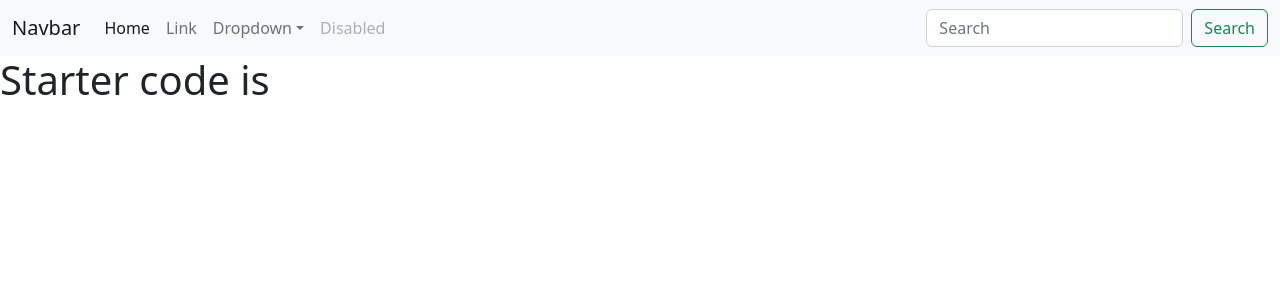
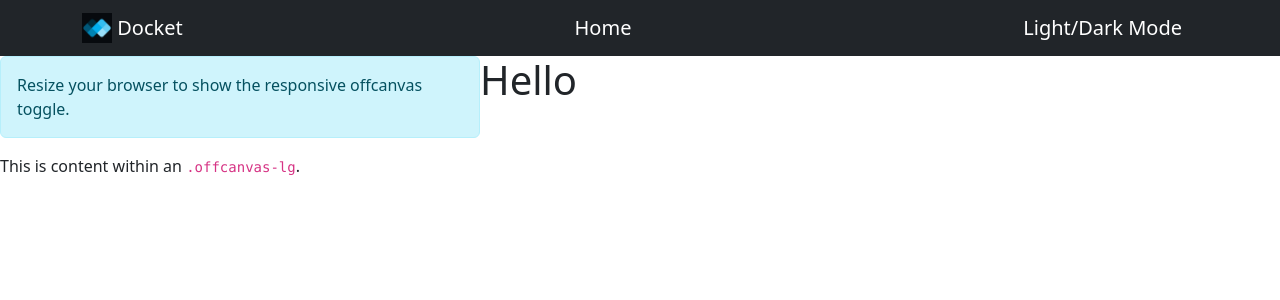
Before and after one commit to bouzianeseffah/front-end-project, a React (Create React App) app in the folder todo-list-project/: page / in a window 1280 px wide. Shown: the top 300 px of the page. Built offline with nearby package versions, Linux system fonts and the light colour scheme.

Commit message:
Added Sidebar and main content sections

```diff
--- /dev/null
+++ b/todo-list-project/public/index.css
@@ -0,0 +1,5 @@
+
+/* Body */
+.content-container {
+ display: flex;
+}
--- a/todo-list-project/public/index.html
+++ b/todo-list-project/public/index.html
@@ -9,6 +9,7 @@
       name="description"
       content="Web site created using create-react-app"
     />
+
     <link rel="apple-touch-icon" href="%PUBLIC_URL%/logo192.png" />
     <!--
       manifest.json provides metadata used when your web app is installed on a
@@ -24,7 +25,11 @@
       work correctly both with client-side routing and a non-root public URL.
       Learn how to configure a non-root public URL by running `npm run build`.
     -->
-    <title>React App</title>
+    <!-- CSS styles -->
+    <link rel="stylesheet" href="./index.css">
+    <title>Docket</title>
+    <!-- Favicon -->
+    <link rel="icon" type="image/x-icon" href="./images copy/Docket.png">
   </head>
   <body>
     <noscript>You need to enable JavaScript to run this app.</noscript>
--- a/todo-list-project/src/App.js
+++ b/todo-list-project/src/App.js
@@ -3,14 +3,20 @@ import React from "react";
 import 'bootstrap/dist/css/bootstrap.min.css';
 
 // COMPONENTS
-import Navbar from "./components/Navbar";
+import Nav from "./components/Navbar";
+import Sidebar from "./components/Sidebar";
+import Lists from "./components/Lists";
 
 function App() {
 
   return (
     <div className="App">
-      <Navbar />
-      <h1>Starter code is </h1>
+      <Nav />
+      <div className="content-container">
+        <Sidebar />
+        <Lists />
+      </div>
+
     </div>
   );
 }
--- /dev/null
+++ b/todo-list-project/src/components/Lists.js
@@ -0,0 +1,9 @@
+import React from "react";
+
+export default function Lists() {
+ return (
+  <div>
+   <h1>Hello</h1>
+  </div>
+ )
+}
--- a/todo-list-project/src/components/Navbar.js
+++ b/todo-list-project/src/components/Navbar.js
@@ -1,44 +1,33 @@
-import React from "react"
+import React from "react";
+import Container from 'react-bootstrap/Container';
+import Navbar from 'react-bootstrap/Navbar';
+import logo from '../images/Docket.png'
 
-export default function Navbar() {
- return (
-  <div>
-   <nav class="navbar navbar-expand-lg bg-light">
-  <div class="container-fluid">
-    <a class="navbar-brand" href="#">Navbar</a>
-    <button class="navbar-toggler" type="button" data-bs-toggle="collapse" data-bs-target="#navbarSupportedContent" aria-controls="navbarSupportedContent" aria-expanded="false" aria-label="Toggle navigation">
-      <span class="navbar-toggler-icon"></span>
-    </button>
-    <div class="collapse navbar-collapse" id="navbarSupportedContent">
-      <ul class="navbar-nav me-auto mb-2 mb-lg-0">
-        <li class="nav-item">
-          <a class="nav-link active" aria-current="page" href="#">Home</a>
-        </li>
-        <li class="nav-item">
-          <a class="nav-link" href="#">Link</a>
-        </li>
-        <li class="nav-item dropdown">
-          <a class="nav-link dropdown-toggle" href="#" role="button" data-bs-toggle="dropdown" aria-expanded="false">
-            Dropdown
-          </a>
-          <ul class="dropdown-menu">
-            <li><a class="dropdown-item" href="#">Action</a></li>
-            <li><a class="dropdown-item" href="#">Another action</a></li>
-            <li><hr class="dropdown-divider" /></li>
-            <li><a class="dropdown-item" href="#">Something else here</a></li>
-          </ul>
-        </li>
-        <li class="nav-item">
-          <a class="nav-link disabled">Disabled</a>
-        </li>
-      </ul>
-      <form class="d-flex" role="search">
-        <input class="form-control me-2" type="search" placeholder="Search" aria-label="Search" />
-        <button class="btn btn-outline-success" type="submit">Search</button>
-      </form>
+function Nav() {
+  return (
+    <div className="Nav">
+      <Navbar bg="dark" variant="dark">
+        <Container>
+          <Navbar.Brand href="#home">
+            <img
+              alt=""
+              src={logo}
+              width="30"
+              height="30"
+              className="d-inline-block align-top"
+            />{' '}
+            Docket
+          </Navbar.Brand>
+          <Navbar.Brand href="#home">
+            Home
+          </Navbar.Brand>
+          <Navbar.Brand href="#home">
+            Light/Dark Mode
+          </Navbar.Brand>
+        </Container>
+      </Navbar>
     </div>
-  </div>
-</nav>
-  </div>
- )
+  );
 }
+
+export default Nav;
--- /dev/null
+++ b/todo-list-project/src/components/Sidebar.js
@@ -0,0 +1,40 @@
+import React, { useState } from 'react';
+import Alert from 'react-bootstrap/Alert';
+import Button from 'react-bootstrap/Button';
+import Offcanvas from 'react-bootstrap/Offcanvas';
+
+function Sidebar() {
+  const [show, setShow] = useState(false);
+
+  const handleClose = () => setShow(false);
+  const handleShow = () => setShow(true);
+
+  return (
+    <div className='sidebar'>
+      <Button variant="primary" className="d-lg-none" onClick={handleShow}>
+        Launch
+      </Button>
+
+      <Alert variant="info" className="d-none d-lg-block"
+       style={{
+        width: '30rem'
+       }}
+      >
+        Resize your browser to show the responsive offcanvas toggle.
+      </Alert>
+
+      <Offcanvas show={show} onHide={handleClose} responsive="lg">
+        <Offcanvas.Header closeButton>
+          <Offcanvas.Title>Responsive offcanvas</Offcanvas.Title>
+        </Offcanvas.Header>
+        <Offcanvas.Body>
+          <p className="mb-0">
+            This is content within an <code>.offcanvas-lg</code>.
+          </p>
+        </Offcanvas.Body>
+      </Offcanvas>
+    </div>
+  );
+}
+
+export default Sidebar;
```
Also changed, not shown: todo-list-project/public/images copy/Docket.png (added), todo-list-project/src/images/Docket.png (added).
